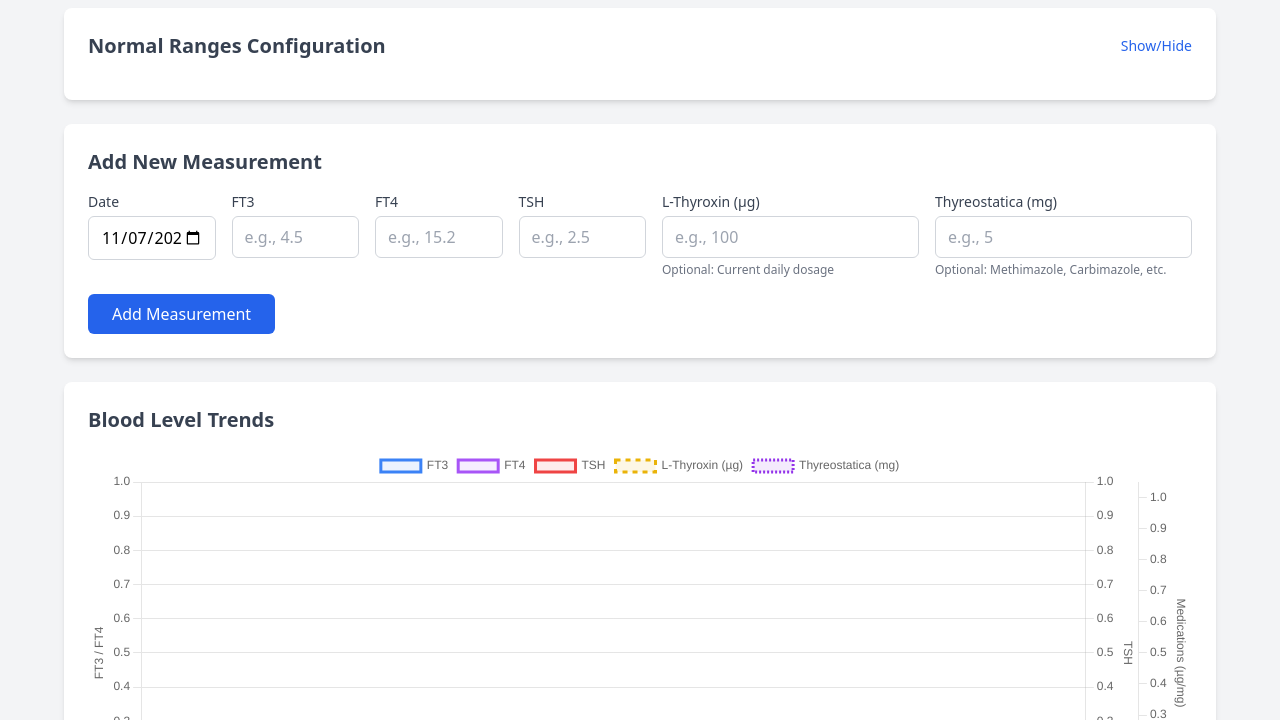
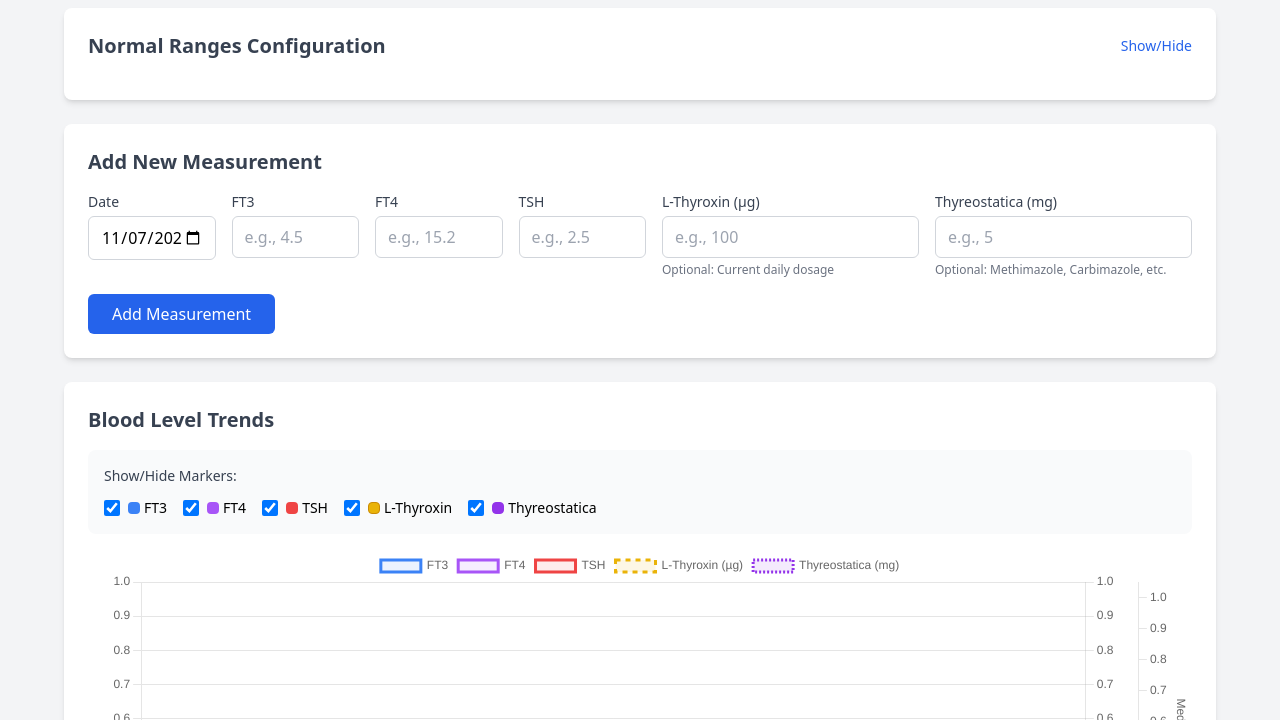
Before and after one commit to kolstr/thyroid-level-tracker, a plain HTML site: page docs/index.html in a window 1280 px wide. Shown: the part 80-800 px from the top of the page. Drawn offline with nearby package versions, Linux system fonts and the light colour scheme.

Commit message:
Add chart controls for dataset visibility in thyroid blood level trends

```diff
--- a/docs/index.html
+++ b/docs/index.html
@@ -165,6 +165,54 @@
         <!-- Chart -->
         <div class="bg-white rounded-lg shadow-md p-6 mb-6">
             <h2 class="text-xl font-semibold text-gray-700 mb-4">Blood Level Trends</h2>
+
+            <!-- Chart Controls -->
+            <div class="mb-4 p-4 bg-gray-50 rounded-lg">
+                <h3 class="text-sm font-medium text-gray-700 mb-3">Show/Hide Markers:</h3>
+                <div class="flex flex-wrap gap-4">
+                    <label class="flex items-center gap-2 cursor-pointer">
+                        <input type="checkbox" id="toggleFT3" checked onchange="toggleDataset(0)"
+                               class="w-4 h-4 text-blue-600 border-gray-300 rounded focus:ring-blue-500">
+                        <span class="flex items-center gap-1 text-sm">
+                            <span class="w-3 h-3 rounded" style="background-color: rgb(59, 130, 246);"></span>
+                            <span class="font-medium">FT3</span>
+                        </span>
+                    </label>
+                    <label class="flex items-center gap-2 cursor-pointer">
+                        <input type="checkbox" id="toggleFT4" checked onchange="toggleDataset(1)"
+                               class="w-4 h-4 text-purple-600 border-gray-300 rounded focus:ring-purple-500">
+                        <span class="flex items-center gap-1 text-sm">
+                            <span class="w-3 h-3 rounded" style="background-color: rgb(168, 85, 247);"></span>
+                            <span class="font-medium">FT4</span>
+                        </span>
+                    </label>
+                    <label class="flex items-center gap-2 cursor-pointer">
+                        <input type="checkbox" id="toggleTSH" checked onchange="toggleDataset(2)"
+                               class="w-4 h-4 text-red-600 border-gray-300 rounded focus:ring-red-500">
+                        <span class="flex items-center gap-1 text-sm">
+                            <span class="w-3 h-3 rounded" style="background-color: rgb(239, 68, 68);"></span>
+                            <span class="font-medium">TSH</span>
+                        </span>
+                    </label>
+                    <label class="flex items-center gap-2 cursor-pointer">
+                        <input type="checkbox" id="toggleLThyroxin" checked onchange="toggleDataset(3)"
+                               class="w-4 h-4 text-yellow-600 border-gray-300 rounded focus:ring-yellow-500">
+                        <span class="flex items-center gap-1 text-sm">
+                            <span class="w-3 h-3 rounded border border-yellow-600" style="background-color: rgb(234, 179, 8);"></span>
+                            <span class="font-medium">L-Thyroxin</span>
+                        </span>
+                    </label>
+                    <label class="flex items-center gap-2 cursor-pointer">
+                        <input type="checkbox" id="toggleThyreostatica" checked onchange="toggleDataset(4)"
+                               class="w-4 h-4 text-purple-600 border-gray-300 rounded focus:ring-purple-500">
+                        <span class="flex items-center gap-1 text-sm">
+                            <span class="w-3 h-3 rounded border border-purple-600" style="background-color: rgb(147, 51, 234);"></span>
+                            <span class="font-medium">Thyreostatica</span>
+                        </span>
+                    </label>
+                </div>
+            </div>
+
             <div class="relative h-96">
                 <canvas id="thyroidChart"></canvas>
             </div>
@@ -243,6 +291,15 @@
         // Normal ranges (load from localStorage or use defaults)
         let normalRanges = JSON.parse(localStorage.getItem('normalRanges')) || JSON.parse(JSON.stringify(defaultRanges));
 
+        // Chart visibility settings (load from localStorage or default to all visible)
+        let chartVisibility = JSON.parse(localStorage.getItem('chartVisibility')) || {
+            ft3: true,
+            ft4: true,
+            tsh: true,
+            lthyroxin: true,
+            thyreostatica: true
+        };
+
         // Check if value is in normal range
         function isInRange(value, type) {
             const range = normalRanges[type];
@@ -309,6 +366,31 @@
 
         // Chart instance
         let chart;
+
+        // Toggle dataset visibility
+        function toggleDataset(datasetIndex) {
+            const datasetKeys = ['ft3', 'ft4', 'tsh', 'lthyroxin', 'thyreostatica'];
+            const key = datasetKeys[datasetIndex];
+
+            // Toggle visibility
+            chartVisibility[key] = !chartVisibility[key];
+
+            // Update chart
+            chart.data.datasets[datasetIndex].hidden = !chartVisibility[key];
+            chart.update();
+
+            // Save to localStorage
+            localStorage.setItem('chartVisibility', JSON.stringify(chartVisibility));
+        }
+
+        // Load chart visibility settings
+        function loadChartVisibility() {
+            document.getElementById('toggleFT3').checked = chartVisibility.ft3;
+            document.getElementById('toggleFT4').checked = chartVisibility.ft4;
+            document.getElementById('toggleTSH').checked = chartVisibility.tsh;
+            document.getElementById('toggleLThyroxin').checked = chartVisibility.lthyroxin;
+            document.getElementById('toggleThyreostatica').checked = chartVisibility.thyreostatica;
+        }
 
         // Toggle range configuration
         function toggleRangeConfig() {
@@ -382,7 +464,8 @@
                             tension: 0.1,
                             yAxisID: 'y',
                             pointRadius: 5,
-                            pointHoverRadius: 7
+                            pointHoverRadius: 7,
+                            hidden: !chartVisibility.ft3
                         },
                         {
                             label: 'FT4',
@@ -392,7 +475,8 @@
                             tension: 0.1,
                             yAxisID: 'y',
                             pointRadius: 5,
-                            pointHoverRadius: 7
+                            pointHoverRadius: 7,
+                            hidden: !chartVisibility.ft4
                         },
                         {
                             label: 'TSH',
@@ -402,7 +486,8 @@
                             tension: 0.1,
                             yAxisID: 'y1',
                             pointRadius: 5,
-                            pointHoverRadius: 7
+                            pointHoverRadius: 7,
+                            hidden: !chartVisibility.tsh
                         },
                         {
                             label: 'L-Thyroxin (µg)',
@@ -413,7 +498,8 @@
                             yAxisID: 'y2',
                             pointRadius: 5,
                             pointHoverRadius: 7,
-                            borderDash: [5, 5]
+                            borderDash: [5, 5],
+                            hidden: !chartVisibility.lthyroxin
                         },
                         {
                             label: 'Thyreostatica (mg)',
@@ -424,7 +510,8 @@
                             yAxisID: 'y2',
                             pointRadius: 5,
                             pointHoverRadius: 7,
-                            borderDash: [2, 2]
+                            borderDash: [2, 2],
+                            hidden: !chartVisibility.thyreostatica
                         }
                     ]
                 },
@@ -791,6 +878,7 @@
 
         // Initialize app
         loadRangeForm();
+        loadChartVisibility();
         initChart();
         updateChart();
         updateTable();
```
